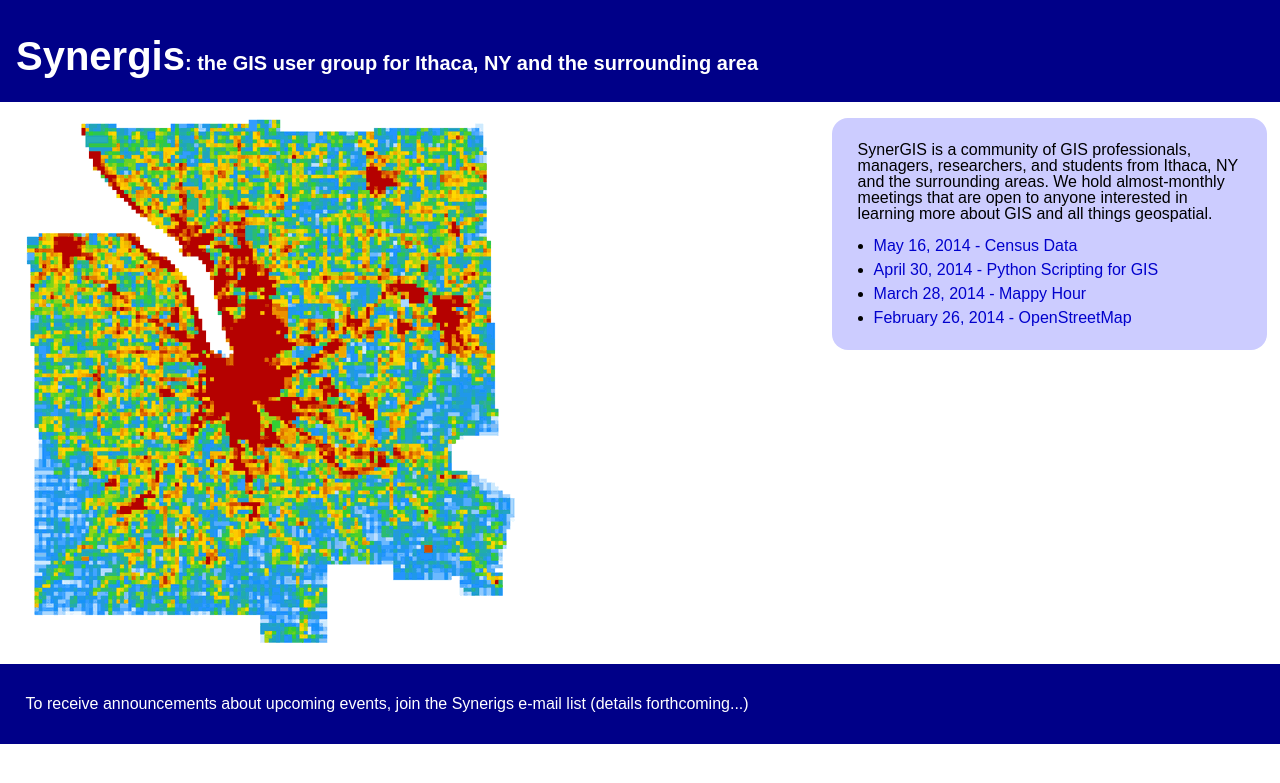
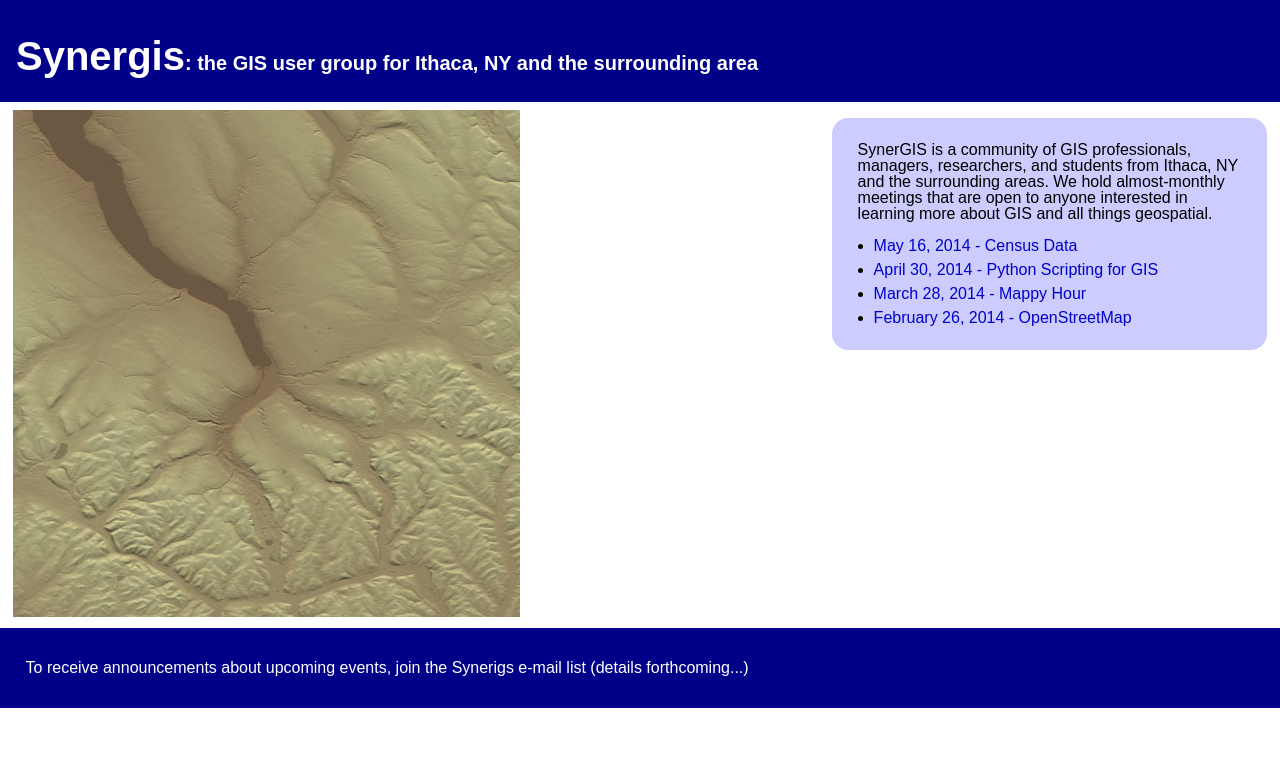
Before and after one commit to synergis-ny/synergis-ny.github.io, a Jekyll site: the page built from index.html, in a window 1280 px wide. Shown: the top 783 px of the page. Built offline with Jekyll 4.4.1, drawn with Linux system fonts in a browser that asks for light colours.

Commit message:
Ithaca hillshade

```diff
--- a/index.html
+++ b/index.html
@@ -3,4 +3,4 @@
 title: Home
 ---
 
-<img src='/images/TompkinsAsmtGrid.png'>
+<img src='/images/IthacaHillshade.jpg'>
```
Also changed, not shown: images/IthacaHillshade.jpg (added).
